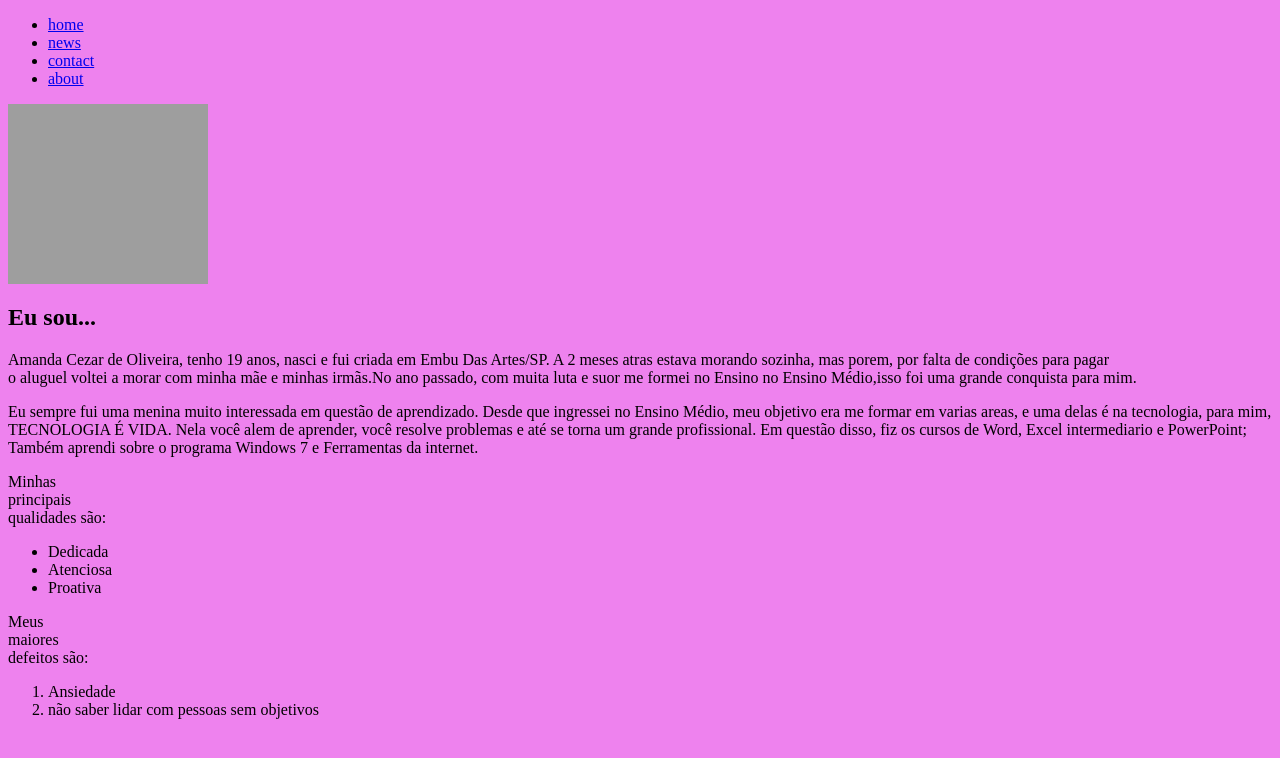
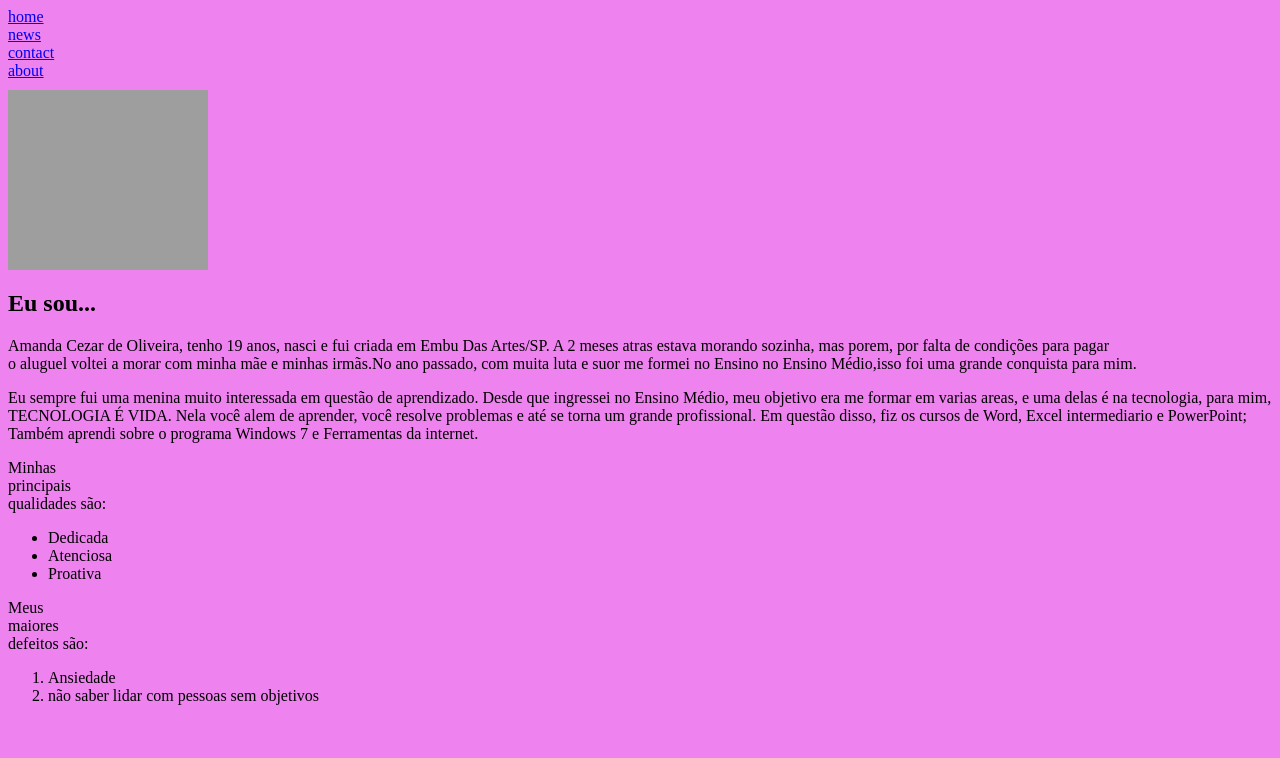
Before and after one commit to oliveirananda/amanda-oliveira, a plain HTML site: page index.html in a window 1280 px wide. Drawn offline with Linux system fonts and the light colour scheme; grey boxes are pictures that could not be loaded.

Commit message:
atualizando

```diff
--- a/index.html
+++ b/index.html
@@ -6,12 +6,12 @@
 </head>
 <body>
 <div class="navbar">
-    <ul>
-        <li><a class="active" href="#home">home</a></li>
-        <li><a href="#news">news</a></li>
-        <li><a href="#contact">contact</a></li>
-        <li><a href="#about">about</a></li>
-    </ul>
+    <div>
+        <div><a class="active" href="#home">home</a></div>
+        <div><a href="#news">news</a></div>
+        <div><a href="#contact">contact</a></div>
+        <div><a href="#about">about</a></div>
+    </div>
     </div>
 </body>
 <body>
```
